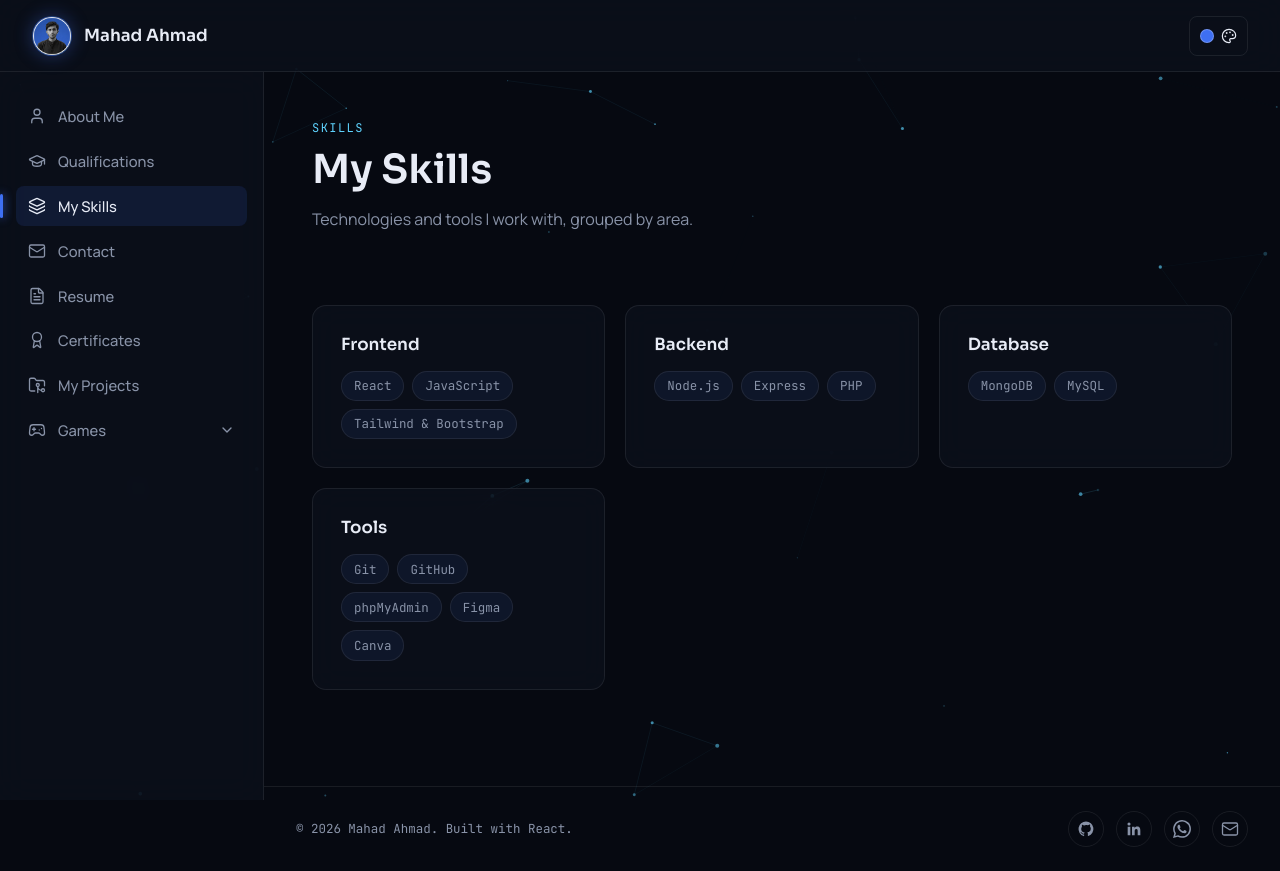
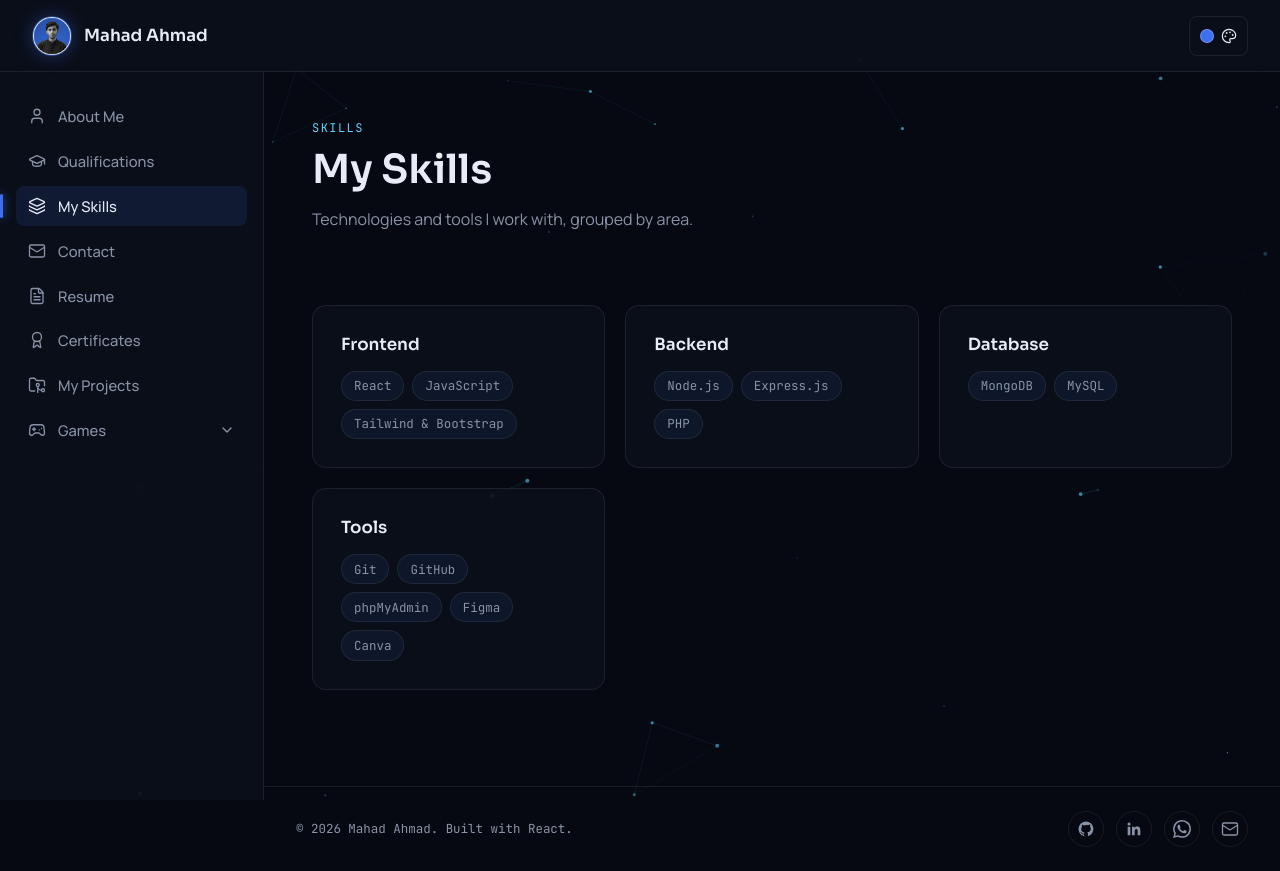
Before and after one commit to mahadahmad16/Portfolio, a React (Vite) app: page /skills in a window 1280 px wide. Built offline with nearby package versions, Linux system fonts and the light colour scheme; a web font is replaced by a local one.

Commit message:
Added one more skill

```diff
--- a/src/data/skills.js
+++ b/src/data/skills.js
@@ -6,7 +6,7 @@ export const SKILL_CATEGORIES = [
   },
   {
     category: "Backend",
-    items: ["Node.js", "Express", "PHP"],
+    items: ["Node.js", "Express.js", "PHP"],
   },
   {
     category: "Database",
```
